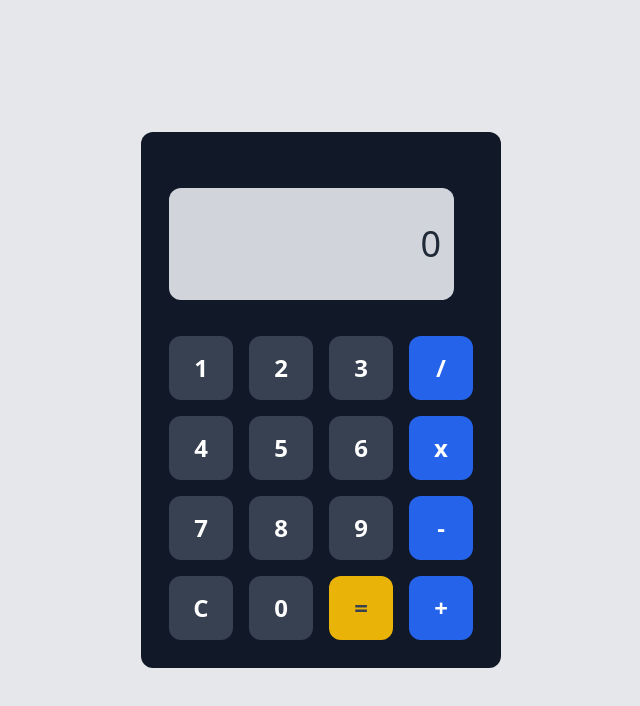
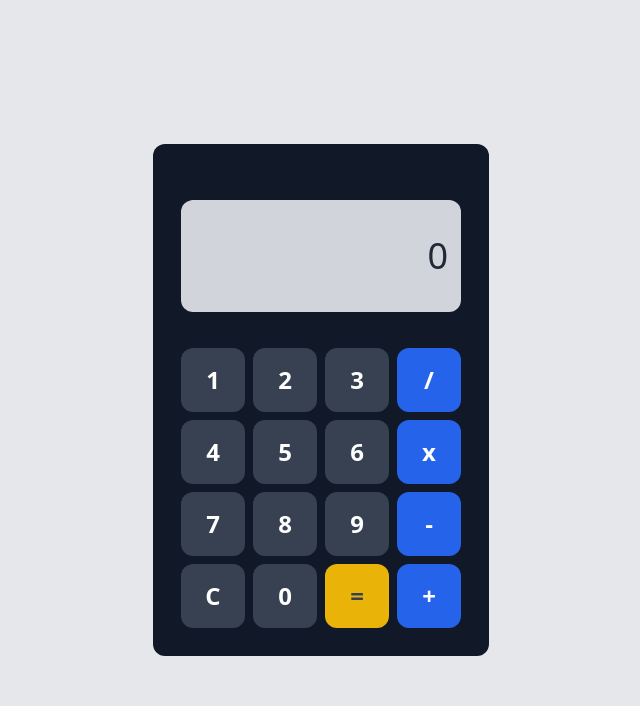
Before and after one commit to vikpires/FRONT_calculator-vue, a Vue app: page / in a window 1280 px wide. Shown: the top 706 px of the page, without its empty margins (319-959 px from the left). Built offline with nearby package versions, Linux system fonts and the light colour scheme.

Commit message:
improve layout calculator

```diff
--- a/src/components/CalculatorMenu.vue
+++ b/src/components/CalculatorMenu.vue
@@ -1,5 +1,5 @@
 <template>
-  <div class="menu grid grid-cols-4 mx-auto w-max gap-2 overflow-hidden text-ellipsis whitespace-nowrap">
+  <div class="menu grid grid-cols-4 mx-auto w-max overflow-hidden text-ellipsis whitespace-nowrap">
     <CalculatorButton
       v-for="button in buttons"
       :key="button"
```
